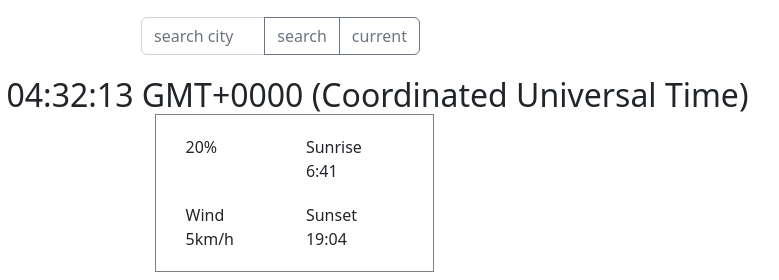
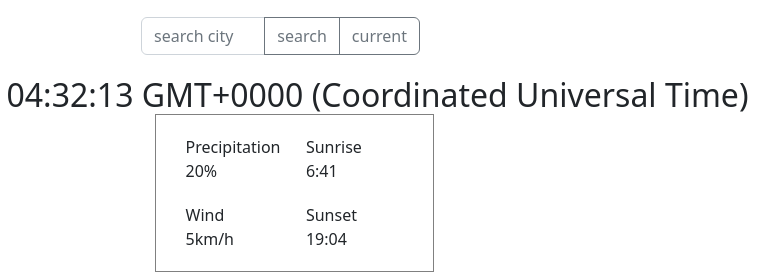
Before and after one commit to Ebunoluwa-dev/my_weatherapp, a plain HTML site: page index.html in a window 1280 px wide. Shown: the top 280 px of the page, 341-1120 px from the left. Drawn offline with nearby package versions, Linux system fonts and the light colour scheme; files that its build step writes are made by us from their sources; files whose address does not match are found by name.

Commit message:
I updated index.html

```diff
--- a/index.html
+++ b/index.html
@@ -34,7 +34,7 @@
       </div>
       <div class="effect">
         <div class="row">
-          <div class="col-5" id="humidity"
+          <div class="col-5" id="humidity">
             Precipitation
             <br />
             20%
```
